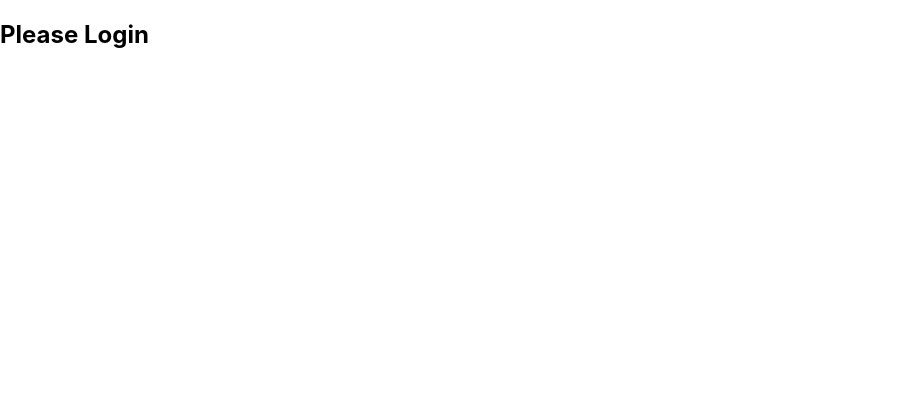
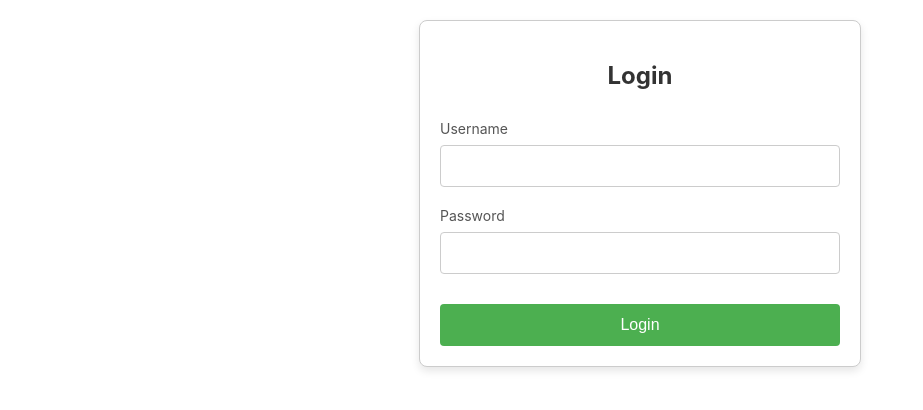
Before and after one commit to nirhazan35/CrashAlertAI, a React (Create React App) app in the folder frontend/: page /login in a window 1280 px wide. Shown: the top 410 px of the page, without its empty margins (0-923 px from the left). Built offline with nearby package versions, Linux system fonts and the light colour scheme.

Commit message:
login page

```diff
--- /dev/null
+++ b/frontend/src/pages/Login.css
@@ -0,0 +1,72 @@
+/* Login page styling */
+.login-container {
+  width: 100%;
+  max-width: 400px;
+  margin: auto;
+  padding: 20px;
+  border: 1px solid #ccc;
+  border-radius: 8px;
+  box-shadow: 0px 4px 8px rgba(0, 0, 0, 0.1);
+  background-color: #fff;
+  position: absolute;
+   top: 20px;
+   left: 50%;
+   transform: translateX(-50%);
+}
+
+.login-container h2 {
+  text-align: center;
+  margin-bottom: 30px;
+  font-size: 24px;
+  color: #333;
+}
+
+.login-container form {
+  display: flex;
+  flex-direction: column;
+  align-items: center;
+}
+
+.login-container form div {
+  width: 100%;
+  margin-bottom: 20px;
+}
+
+.login-container form label {
+  display: block;
+  margin-bottom: 8px;
+  font-size: 14px;
+  color: #555;
+}
+
+.login-container form input {
+  width: 100%;
+  padding: 12px;
+  border: 1px solid #ccc;
+  border-radius: 4px;
+  font-size: 14px;
+  box-sizing: border-box;
+}
+
+.login-container form button {
+  padding: 12px;
+  width: 100%;
+  border: none;
+  background-color: #4CAF50;
+  color: white;
+  cursor: pointer;
+  border-radius: 4px;
+  font-size: 16px;
+  margin-top: 10px;
+}
+
+.login-container form button:hover {
+  background-color: #45a049;
+}
+
+.login-container .error-message {
+  color: red;
+  margin-bottom: 20px;
+  font-size: 14px;
+  text-align: center;
+}
--- a/frontend/src/pages/Login.js
+++ b/frontend/src/pages/Login.js
@@ -1,5 +1,66 @@
-import React from 'react';
+import React, { useState } from 'react';
+import { useNavigate } from 'react-router-dom';
+import { useAuth } from '../authentication'; // Assuming you have AuthContext set up
+import './Login.css';
 
-const Login = () => <h2>Please Login</h2>;
+const Login = () => {
+  const [username, setUsername] = useState('');
+  const [password, setPassword] = useState('');
+  const [error, setError] = useState(null);
+
+  const { login } = useAuth();
+  const navigate = useNavigate();
+
+  // Handle form submission
+  const handleSubmit = async (e) => {
+    e.preventDefault();
+
+    // Simple validation
+    if (!username || !password) {
+      setError('Please enter both username and password');
+      return;
+    }
+
+    try {
+      // Simulating a login call with a mock token
+      const mockToken = 'mock-jwt-token'; // Replace with actual authentication logic
+      login(mockToken);  // Assuming your login function accepts a token
+      setError(null); // Reset error state
+
+      // Redirect to the dashboard
+      navigate('/dashboard');
+    } catch (err) {
+      setError('Login failed. Please try again.');
+    }
+  };
+
+  return (
+    <div className="login-container">
+      <h2>Login</h2>
+      <form onSubmit={handleSubmit}>
+        <div>
+          <label>Username</label>  {}
+          <input
+            type="text"
+            value={username}
+            onChange={(e) => setUsername(e.target.value)}
+            required
+          />
+        </div>
+        <div>
+          <label>Password</label>
+          <input
+            type="password"
+            value={password}
+            onChange={(e) => setPassword(e.target.value)}
+            required
+          />
+        </div>
+        {error && <div className="error-message">{error}</div>}
+        <button type="submit">Login</button>
+      </form>
+    </div>
+  );
+};
 
 export default Login;
```
